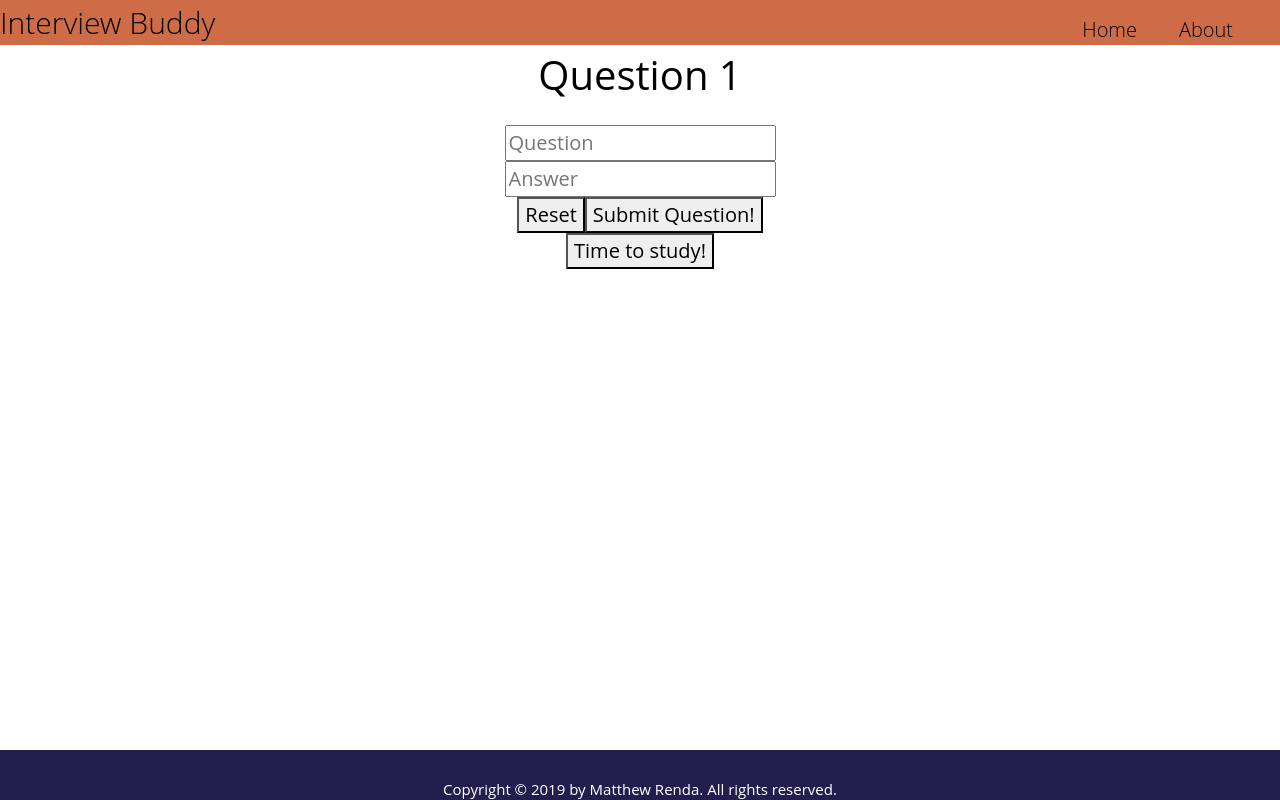
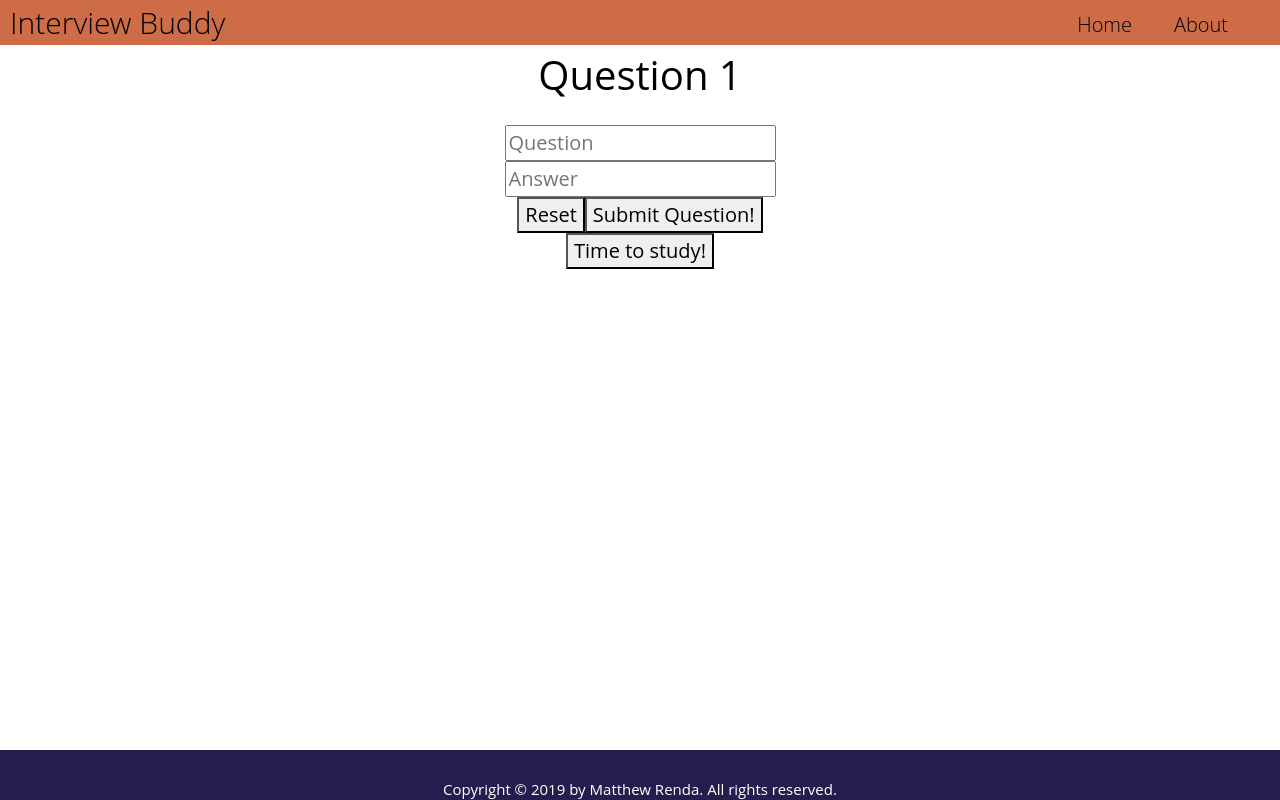
Before and after one commit to MattRenda/InterviewBuddy, a React app in the folder client/: page / in a window 1280 px wide. Built offline with nearby package versions, Linux system fonts and the light colour scheme; no server answers.

Commit message:
commit css

```diff
--- a/client/src/index.css
+++ b/client/src/index.css
@@ -3,6 +3,7 @@
     font-size: 30px;
     font-weight: 100;
     display: inline;
+    padding: 10px;
 
 }
 .container1{
@@ -33,6 +34,7 @@ width: 50%;
     position: absolute;
     right: 20%;
     bottom: 0px;
+    padding: 5px;
 }
 .pos-about{
     color: black;
@@ -42,6 +44,7 @@ width: 50%;
     position: absolute;
     right: 5%;
     bottom: 0px;
+    padding: 5px;
 }
 
 *{
```
